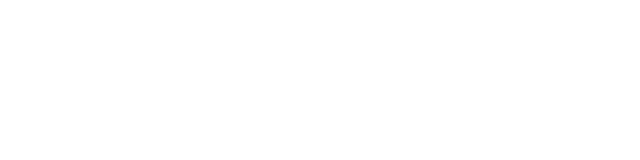
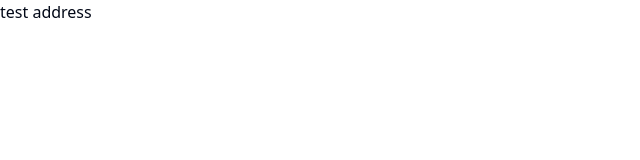
Before and after one commit to Beamlak996/zustand-tutorial, a React (Vite) app: page / in a window 1280 px wide. Shown: the top 160 px of the page, without its empty margins (0-640 px from the left). Built offline with nearby package versions, Linux system fonts and the light colour scheme.

Commit message:
two optimal ways done

```diff
--- a/package.json
+++ b/package.json
@@ -13,6 +13,7 @@
     "@radix-ui/react-slot": "^1.1.0",
     "class-variance-authority": "^0.7.0",
     "clsx": "^2.1.1",
+    "immer": "^10.1.1",
     "lucide-react": "^0.436.0",
     "react": "^18.3.1",
     "react-dom": "^18.3.1",
--- a/src/App.tsx
+++ b/src/App.tsx
@@ -1,8 +1,19 @@
+import { useShallow } from "zustand/react/shallow"
+import { useStore } from "./store/store"
 
 function App() {
+  const { address, fullName } = useStore(
+    useShallow((state)=> ({
+      address: state.address,
+      fullName: state.fullName
+    }))
+  )
+
+  // const address=  useStore((state) => state.address)
+
   return (
     <div className="" >
-
+      {address} {fullName}
     </div>
   )
 }
--- a/src/store/user-slice.ts
+++ b/src/store/user-slice.ts
@@ -19,7 +19,7 @@
   [],
   UserSlice
 > = (set) => ({
-  address: "",
+  address: "test address",
   age: 0,
   fullName: "",
   userName: "",
```
Also changed, not shown: 1 other file (tests, documents, lock files or other folders).
